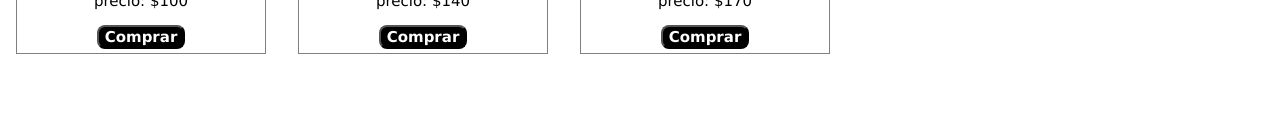
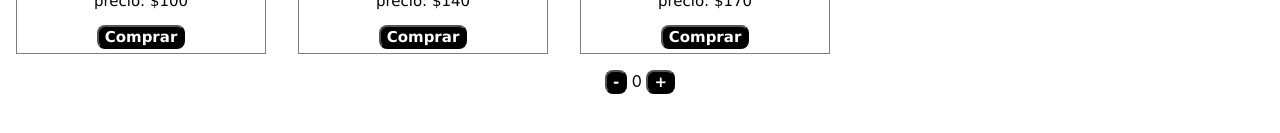
Before and after one commit to MarianoCoder/rinconnatural, a React (Create React App) app: page / in a window 1280 px wide. Shown: the part 503-636 px from the top of the page. Built offline with nearby package versions, Linux system fonts and the light colour scheme.

Commit message:
Agregando contador

```diff
--- a/src/App.js
+++ b/src/App.js
@@ -2,6 +2,7 @@ import "./App.css"
 import NavBar from "./components/Navbar/NavBar";
 import Header from "./components/Header/Header";
 import ItemListContainer from "./containers/ItemListContainer";
+import ItemCount from "./components/ItemCount/ItemCount";
 
 
 
@@ -16,6 +17,7 @@ function App() {
       <Header name="Tienda" />
       <NavBar />
       <ItemListContainer />
+      <ItemCount />
     </div>
   );
 }
--- a/src/components/ItemCount/ItemCount.js
+++ b/src/components/ItemCount/ItemCount.js
@@ -0,0 +1,18 @@
+import * as React from 'react';
+
+const ItemCount =() => {
+    const[counter, setCounter] = React.useState(0);
+    const handleClick = () => {
+        setCounter((prevState)=> prevState + 1);
+    }
+    const handleClickmenos = () => {
+        setCounter((prevState)=> prevState - 1);
+    }
+    return (
+        <div>
+          <button onClick={handleClickmenos}>-</button> {counter} <button onClick={handleClick}>+</button>
+        </div>
+
+    )
+}
+export default ItemCount
```
